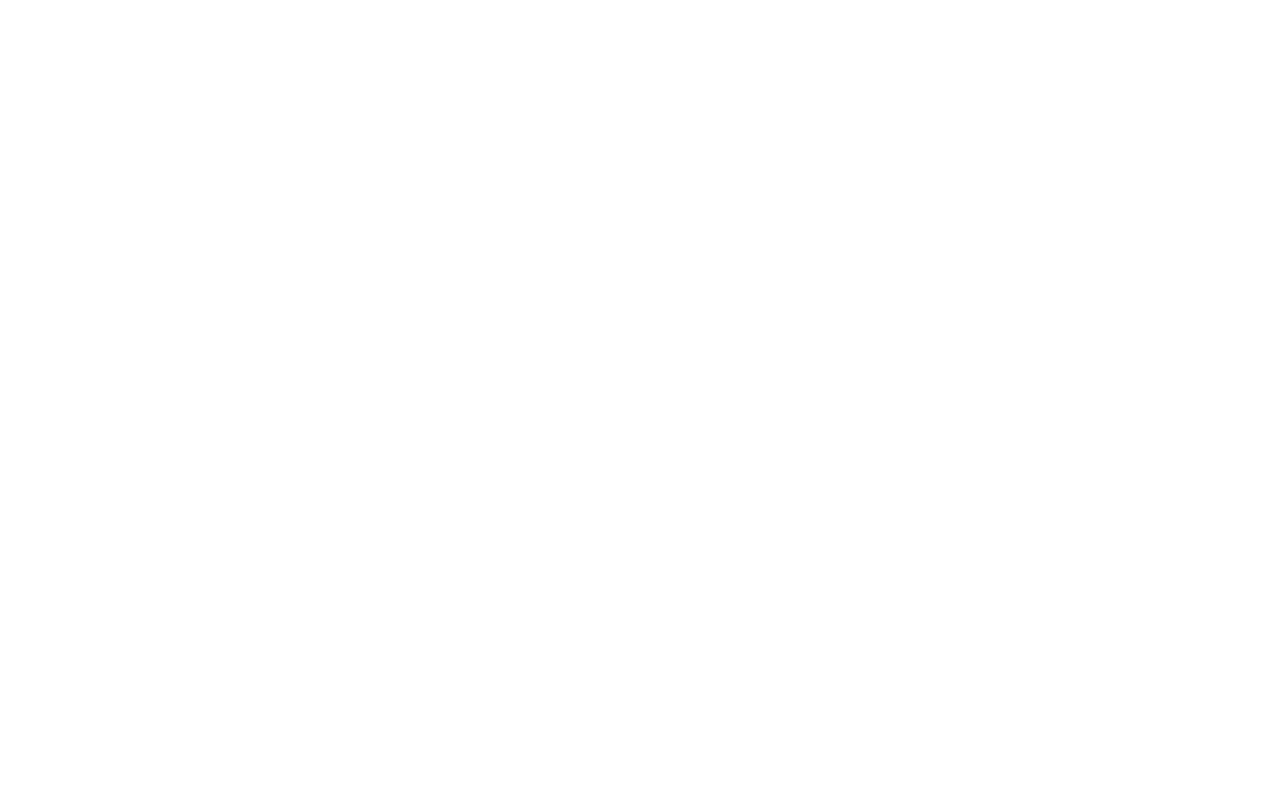
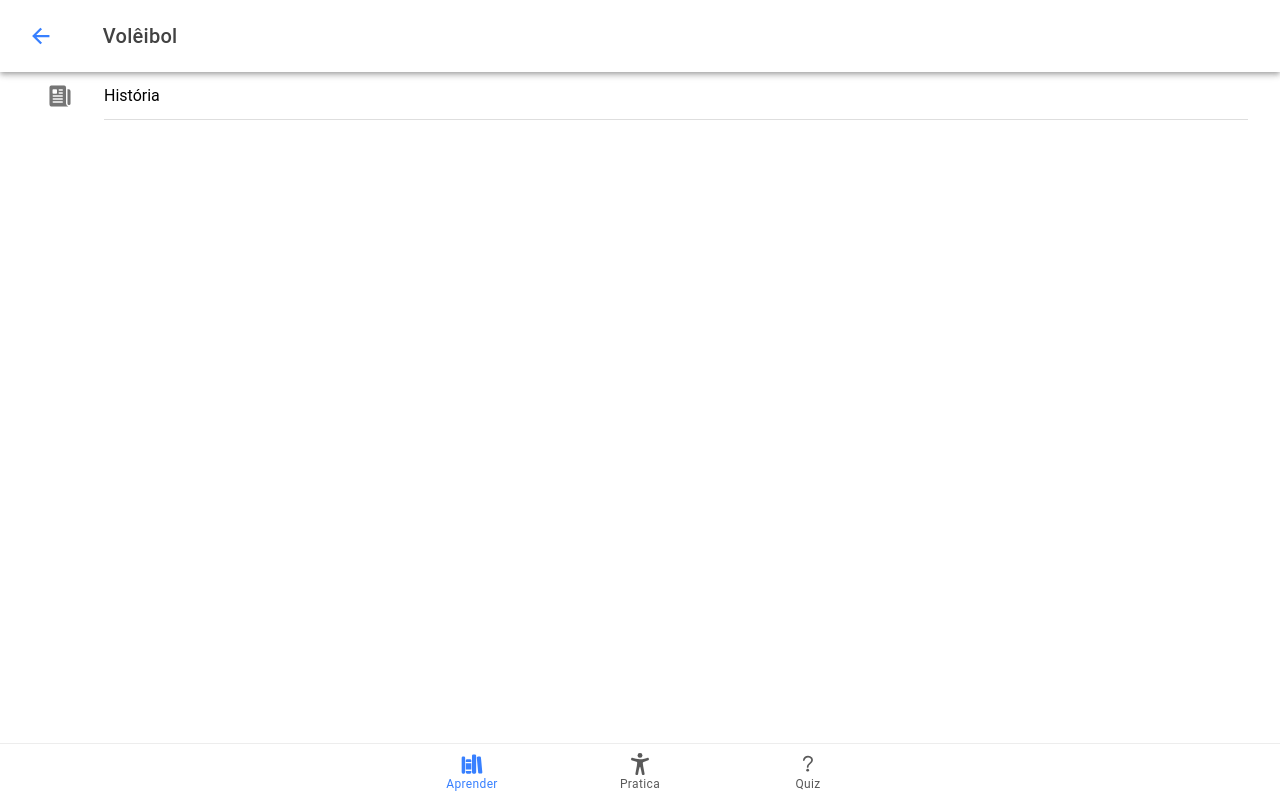
Before and after one commit to vini84200/sportsGuide, a React (Vite) app: page /volei in a window 1280 px wide. Built offline with nearby package versions, Linux system fonts and the light colour scheme.

Commit message:
Simple Aprender page

```diff
--- a/src/App.tsx
+++ b/src/App.tsx
@@ -1,6 +1,7 @@
-import { Redirect, Route } from 'react-router-dom';
-import { IonApp, IonRouterOutlet, setupIonicReact } from '@ionic/react';
-import { IonReactRouter } from '@ionic/react-router';
+import React from 'react';
+import {Redirect, Route} from 'react-router-dom';
+import {IonApp, IonRouterOutlet, setupIonicReact} from '@ionic/react';
+import {IonReactRouter} from '@ionic/react-router';
 import Home from './pages/Home';
 
 /* Core CSS required for Ionic components to work properly */
@@ -21,6 +22,8 @@
 
 /* Theme variables */
 import './theme/variables.css';
+import Main from "./pages/Main";
+import Aprender from "./components/Aprender";
 
 setupIonicReact();
 
@@ -29,10 +32,25 @@
     <IonReactRouter>
       <IonRouterOutlet>
         <Route exact path="/home">
-          <Home />
+          <Home/>
+        </Route>
+        <Route exact path="/volei">
+          <Route exact path="">
+            <Main esporte='volei'/>
+          </Route>
+        </Route>
+        <Route exact path="/volei/aprender/:id">
+          <Aprender esporte='volei' />
+        </Route>
+
+        <Route exact path="/futebol">
+          <Main esporte='futebol'/>
+        </Route>
+        <Route exact path="/basquete">
+          <Main esporte='basquete'/>
         </Route>
         <Route exact path="/">
-          <Redirect to="/home" />
+          <Redirect to="/home"/>
         </Route>
       </IonRouterOutlet>
     </IonReactRouter>
--- /dev/null
+++ b/src/components/Aprender.tsx
@@ -0,0 +1,48 @@
+import React from 'react';
+import {useParams} from "react-router";
+import {data_all, esporteId} from "../utils/data";
+import {Redirect} from "react-router-dom";
+import {IonBackButton, IonButton, IonContent, IonHeader, IonLabel, IonPage, IonTitle, IonToolbar} from "@ionic/react";
+
+interface ParamTypes {
+  id: string
+}
+
+interface AprenderProps {
+  esporte: esporteId
+}
+
+function Aprender(props: AprenderProps) {
+  const {id} = useParams<ParamTypes>();
+  const data = data_all[props.esporte].aprender.find((item) => item.id === id);
+  if (data === undefined) {
+    console.warn(`Aprender: ${id} não encontrado`)
+    return <Redirect to={`/${props.esporte}`}/>
+  }
+  return (
+    <IonPage>
+      <IonHeader>
+        <IonToolbar>
+          <IonButton fill="clear" slot="start"
+          >
+            <IonBackButton defaultHref={`/${props.esporte}`}/>
+          </IonButton>
+          <IonTitle>
+            {data.nome}
+          </IonTitle>
+          <IonLabel>
+            Aprender {props.esporte}
+          </IonLabel>
+        </IonToolbar>
+      </IonHeader>
+      <IonContent>
+        <p style={{
+          padding: "1em",
+          textAlign: "justify"
+        }}>{data.texto}</p>
+      </IonContent>
+    </IonPage>
+  );
+}
+
+export default Aprender;
--- a/src/components/ExploreContainer.tsx
+++ /dev/null
@@ -1,14 +0,0 @@
-import './ExploreContainer.css';
-
-interface ContainerProps { }
-
-const ExploreContainer: React.FC<ContainerProps> = () => {
-  return (
-    <div id="container">
-      <strong>Ready to create an app?</strong>
-      <p>Start with Ionic <a target="_blank" rel="noopener noreferrer" href="https://ionicframework.com/docs/components">UI Components</a></p>
-    </div>
-  );
-};
-
-export default ExploreContainer;
--- /dev/null
+++ b/src/components/HomeLogo.tsx
@@ -0,0 +1,28 @@
+import React from 'react';
+import './ExploreContainer.css';
+import {IonButton} from "@ionic/react";
+
+interface ContainerProps { }
+
+const HomeLogo: React.FC<ContainerProps> = () => {
+  return (
+    <div id="container" style={{
+      marginRight: '2em',
+      marginLeft: '2em',
+    }}>
+      <strong
+        style={{
+          fontSize: '2em',
+          display: 'block',
+          marginBottom: '4em',
+          textAlign: 'center',
+        }}
+      >Sports Guide</strong>
+      <IonButton routerLink="/volei" expand="block">Volêibol</IonButton>
+      <IonButton routerLink="/futebol" expand="block">Futebol</IonButton>
+      <IonButton routerLink="/basquete" expand="block">Basquete</IonButton>
+    </div>
+  );
+};
+
+export default HomeLogo;
--- a/src/pages/Home.tsx
+++ b/src/pages/Home.tsx
@@ -1,22 +1,13 @@
-import { IonContent, IonHeader, IonPage, IonTitle, IonToolbar } from '@ionic/react';
-import ExploreContainer from '../components/ExploreContainer';
+import React from 'react';
+import {IonContent, IonPage} from '@ionic/react';
+import HomeLogo from '../components/HomeLogo';
 import './Home.css';
 
 const Home: React.FC = () => {
   return (
     <IonPage>
-      <IonHeader>
-        <IonToolbar>
-          <IonTitle>Blank</IonTitle>
-        </IonToolbar>
-      </IonHeader>
       <IonContent fullscreen>
-        <IonHeader collapse="condense">
-          <IonToolbar>
-            <IonTitle size="large">Blank</IonTitle>
-          </IonToolbar>
-        </IonHeader>
-        <ExploreContainer />
+        <HomeLogo/>
       </IonContent>
     </IonPage>
   );
--- /dev/null
+++ b/src/pages/Main.tsx
@@ -0,0 +1,113 @@
+import React from 'react';
+import {
+  IonBackButton,
+  IonButton,
+  IonContent,
+  IonHeader,
+  IonIcon,
+  IonItem,
+  IonLabel,
+  IonPage,
+  IonTabBar,
+  IonTabButton, IonTitle,
+  IonToolbar
+} from "@ionic/react";
+
+
+import {accessibility, help, library} from 'ionicons/icons';
+import {data_all, EsporteData} from "../utils/data";
+
+
+interface MainProps {
+  esporte: 'volei' | 'futebol' | 'basquete';
+}
+
+
+function Aprender(props: { esporte: EsporteData }) {
+  return (
+    <div>
+      {
+        props.esporte.aprender.map((item) => (
+          <IonItem key={item.id} href={`/volei/aprender/${item.id}`}>
+            <IonIcon slot={"start"} icon={item.icon}/>
+            <IonLabel>{item.nome}</IonLabel>
+        </IonItem>
+        ))
+      }
+    </div>
+  )
+}
+
+function Pratica(props: { esporte: EsporteData }) {
+  return (
+    <div>
+      <h1>Pratica {props.esporte.nome}</h1>
+    </div>
+  )
+}
+
+function Quiz(props: { esporte: EsporteData }) {
+  return (
+    <div>
+      <h1>Quiz {props.esporte.nome}</h1>
+    </div>
+  )
+}
+
+function Main(props: MainProps) {
+  // eslint-disable-next-line @typescript-eslint/no-unused-vars
+  const data = data_all[props.esporte];
+  const [tab, setTab] = React.useState("aprender");
+
+  return (
+    <IonPage>
+      <IonHeader>
+        <IonToolbar>
+          {/*Go back*/}
+          <IonButton routerLink="/home" slot="start" fill="clear">
+            <IonBackButton defaultHref="/home"/>
+          </IonButton>
+          <IonTitle>{data.nome}</IonTitle>
+        </IonToolbar>
+      </IonHeader>
+      <IonContent>
+        <div
+          style={{
+            marginRight: '2em',
+            marginLeft: '2em',
+          }}
+        >
+          {tab === "aprender" && (
+            <Aprender esporte={data}/>
+          )}
+          {tab === "pratica" && (
+            <Pratica esporte={data}/>
+          )}
+          {tab === "quiz" && (
+            <Quiz esporte={data}/>
+          )}
+        </div>
+      </IonContent>
+      <IonTabBar slot="bottom" onIonTabsWillChange={e => setTab(e.detail.tab)}>
+
+        <IonTabButton tab="aprender" selected={tab === "aprender"}>
+
+          <IonIcon icon={library}/>
+          <IonLabel>Aprender</IonLabel>
+        </IonTabButton>
+
+        <IonTabButton tab="pratica" selected={tab === "pratica"}>
+          <IonIcon icon={accessibility}/>
+          <IonLabel>Pratica</IonLabel>
+        </IonTabButton>
+
+        <IonTabButton tab="quiz" selected={tab === "quiz"}>
+          <IonIcon icon={help}/>
+          <IonLabel>Quiz</IonLabel>
+        </IonTabButton>
+      </IonTabBar>
+    </IonPage>
+  );
+}
+
+export default Main;
--- /dev/null
+++ b/src/utils/data.ts
@@ -0,0 +1,53 @@
+export type esporteId = 'volei' | 'futebol' | 'basquete';
+export interface AprenderItem {
+  nome: string;
+  descricao: string;
+  id: string;
+  icon?: string;
+  texto: string;
+}
+
+export interface EsporteData {
+  nome: string;
+  descricao: string;
+  id: 'volei' | 'futebol' | 'basquete';
+  icon?: JSX.Element;
+  aprender: AprenderItem[];
+}
+
+export const data_all: Record<esporteId, EsporteData> = {
+  volei: {
+    nome: 'Volêibol',
+    descricao: "O volêi é um esporte muito legal",
+    id: 'volei',
+    aprender: [
+      {
+        nome: 'História',
+        descricao: "",
+        id: 'historia',
+        icon: 'newspaper',
+        texto: "A história do voleibol começou em 1895, nos Estados Unidos. O criador foi William George Morgan, " +
+          "diretor de educação física da Associação Cristã de Moços (ACM) na cidade de Holyoke, em Massachusetts. " +
+          "Ele tinha o objetivo de criar um esporte sem contato físico entre os adversários, minimizando os choques" +
+          " e as lesões. Por isso, o voleibol foi inicialmente chamado de mintonette. O primeiro jogo de voleibol" +
+          " foi disputado em 7 de julho de 1896, no Springfield College, no mesmo Estado norte-americano. Em 1942," +
+          " o voleibol foi oficializado como esporte olímpico. O Brasil conquistou a primeira medalha de ouro em 1992," +
+          " nos Jogos de Barcelona, na Espanha. O voleibol é um esporte praticado em uma quadra dividida por uma rede." +
+          " O objetivo é fazer com que a bola toque o chão do campo adversário. Cada equipe é formada por seis " +
+          "jogadores."
+      }
+    ]
+  },
+  futebol: {
+    nome: 'Futebol',
+    descricao: "",
+    id: 'futebol',
+    aprender: []
+  },
+  basquete: {
+    nome: 'Basquete',
+    descricao: "",
+    id: 'basquete',
+    aprender: []
+  }
+}
```
Also changed, not shown: package.json (+5 -2 lines), .eslintrc.cjs, 2 other files (tests, documents, lock files or other folders).
